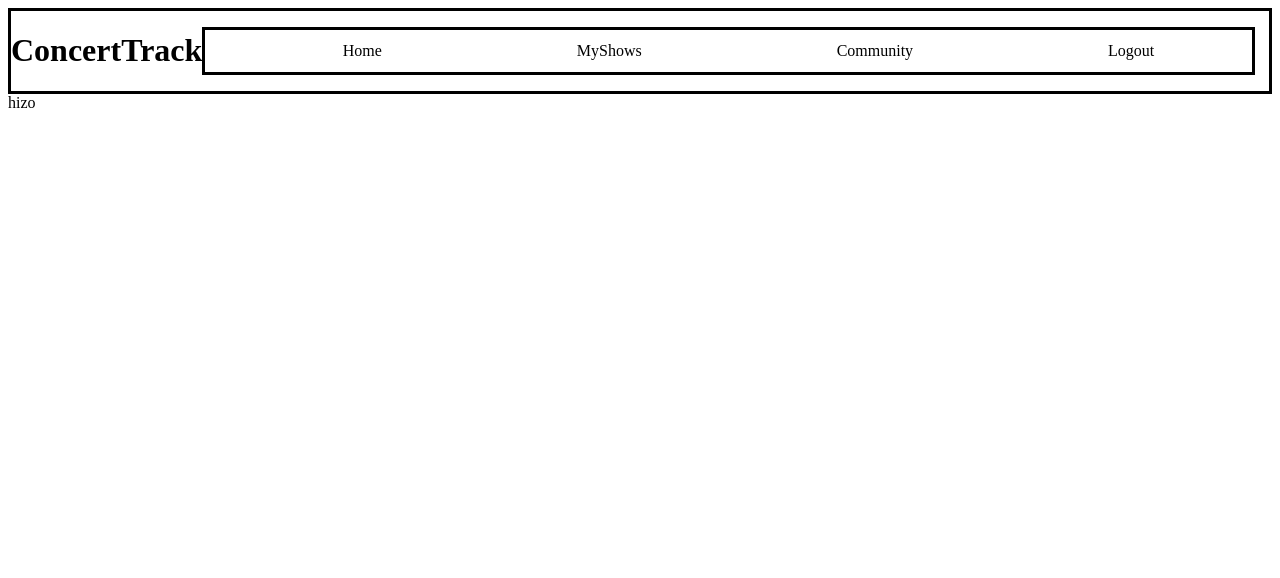
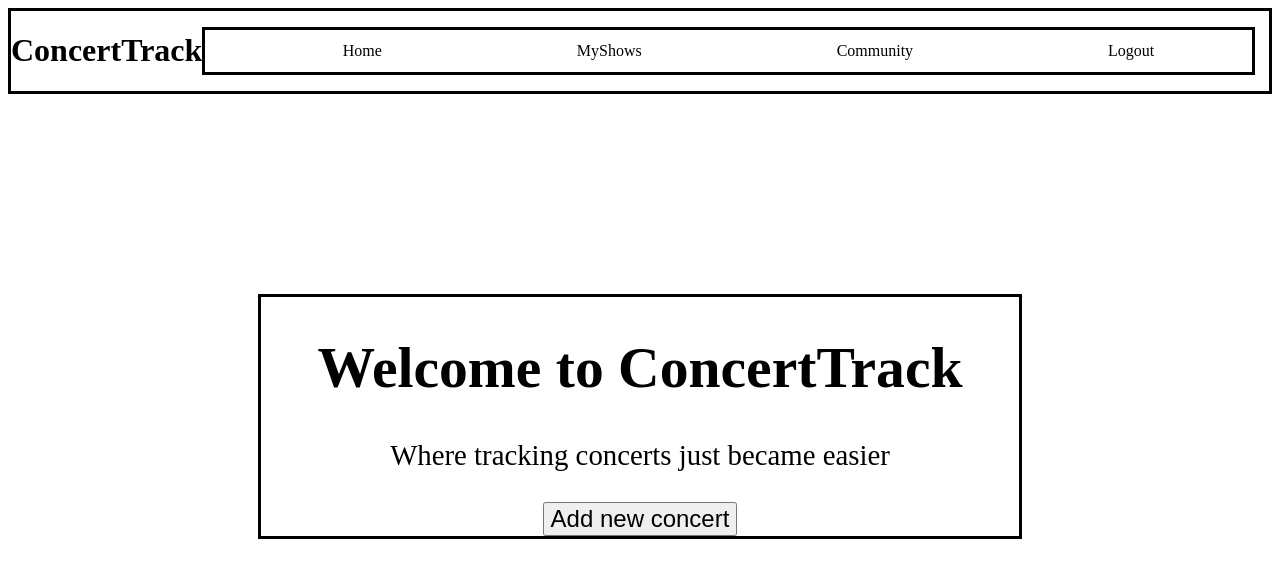
Before and after one commit to kevinnguyen2321/concertTrack, a React (Vite) app: page /home in a window 1280 px wide. Shown: the top 578 px of the page. Built offline with nearby package versions, Linux system fonts and the light colour scheme.

Commit message:
Add home page

```diff
--- /dev/null
+++ b/src/components/Home.css
@@ -0,0 +1,11 @@
+.home-wrapper {
+  border: solid black;
+  width: 60%;
+  margin: 200px auto 0 auto;
+  text-align: center;
+  font-size: 1.8rem;
+}
+
+.new-concert-btn {
+  font-size: 1.5rem;
+}
--- /dev/null
+++ b/src/components/Home.jsx
@@ -0,0 +1,11 @@
+import './Home.css';
+
+export const Home = () => {
+  return (
+    <div className="home-wrapper">
+      <h1>Welcome to ConcertTrack</h1>
+      <p>Where tracking concerts just became easier</p>
+      <button className="new-concert-btn">Add new concert</button>
+    </div>
+  );
+};
--- a/src/views/AppViews.jsx
+++ b/src/views/AppViews.jsx
@@ -1,5 +1,6 @@
 import { Outlet, Route, Routes } from 'react-router-dom';
 import { NavBar } from '../components/NavBar';
+import { Home } from '../components/Home';
 
 export const AppViews = () => {
   return (
@@ -13,7 +14,7 @@ export const AppViews = () => {
           </>
         }
       >
-        <Route path="home" element={<>hizo</>} />
+        <Route path="home" element={<Home />} />
       </Route>
     </Routes>
   );
```
